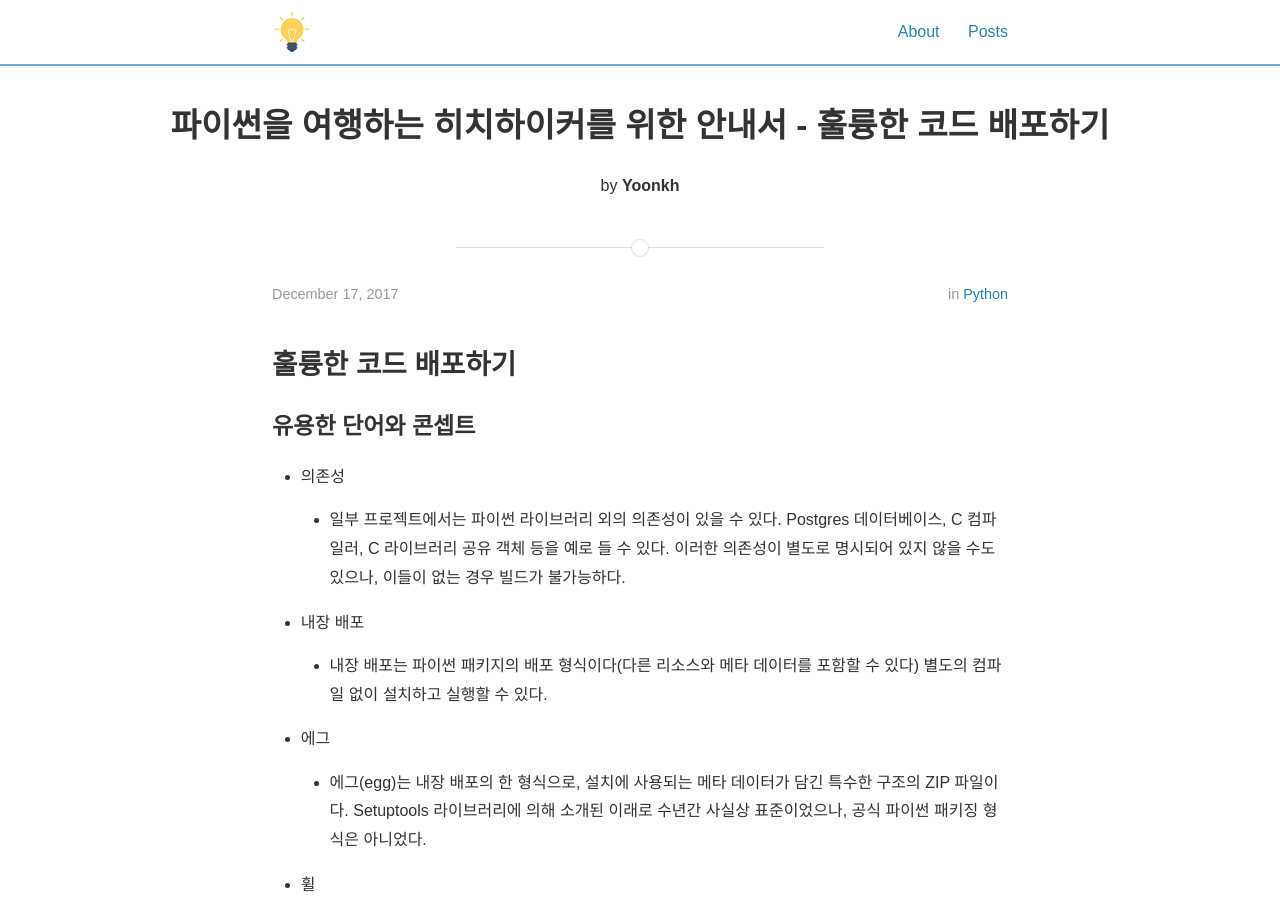
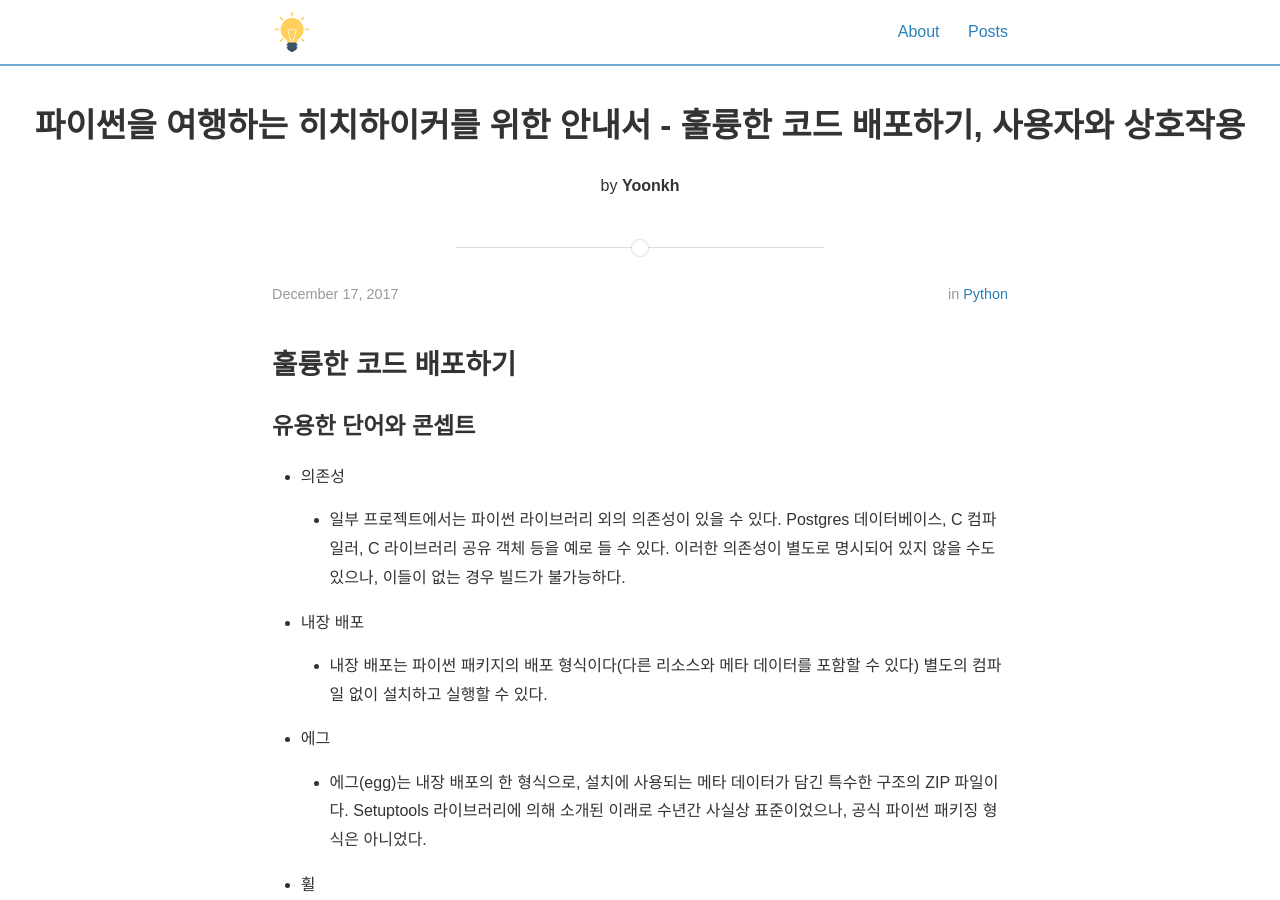
Before and after one commit to yoonkh/yoonkh.github.io, a Jekyll site: the page built from _posts/2017-12-16-Python_travel2.markdown, in a window 1280 px wide and 900 px high. Built offline with Jekyll 4.4.1, drawn with Linux system fonts in a browser that asks for light colours; nearby versions of some CDN libraries; comment, search, counter and statistics services are not loaded.

Commit message:
Update 2017-12-16-Python_travel2.markdown

```diff
--- a/_posts/2017-12-16-Python_travel2.markdown
+++ b/_posts/2017-12-16-Python_travel2.markdown
@@ -1,6 +1,6 @@
 ---
 layout: post
-title:  "파이썬을 여행하는 히치하이커를 위한 안내서 - 훌륭한 코드 배포하기"
+title:  "파이썬을 여행하는 히치하이커를 위한 안내서 - 훌륭한 코드 배포하기, 사용자와 상호작용"
 date:   2017-12-17
 author: Yoonkh
 categories: Python
```
